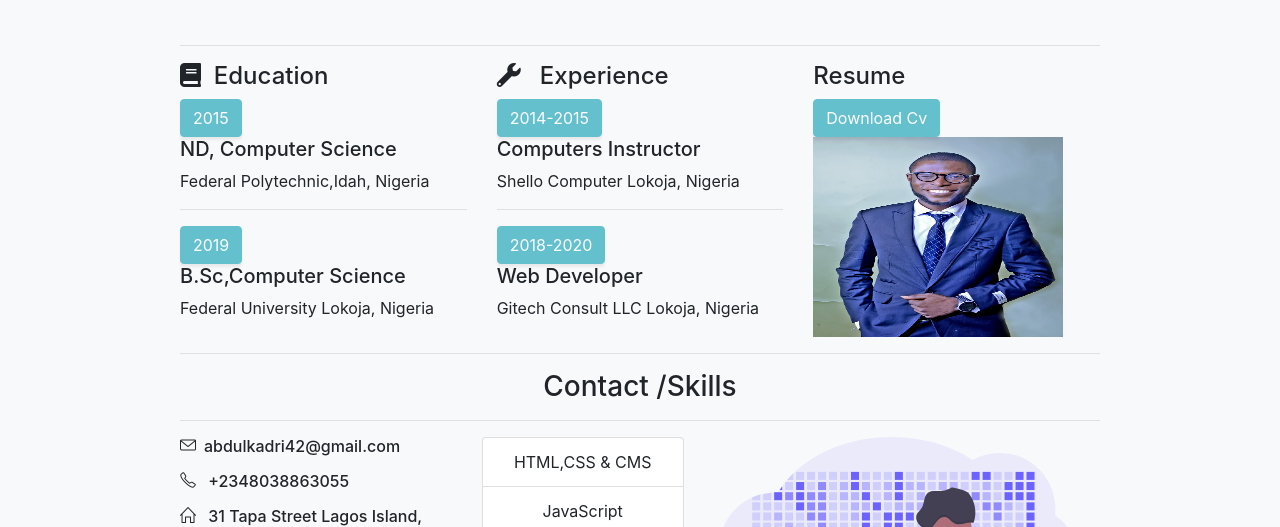
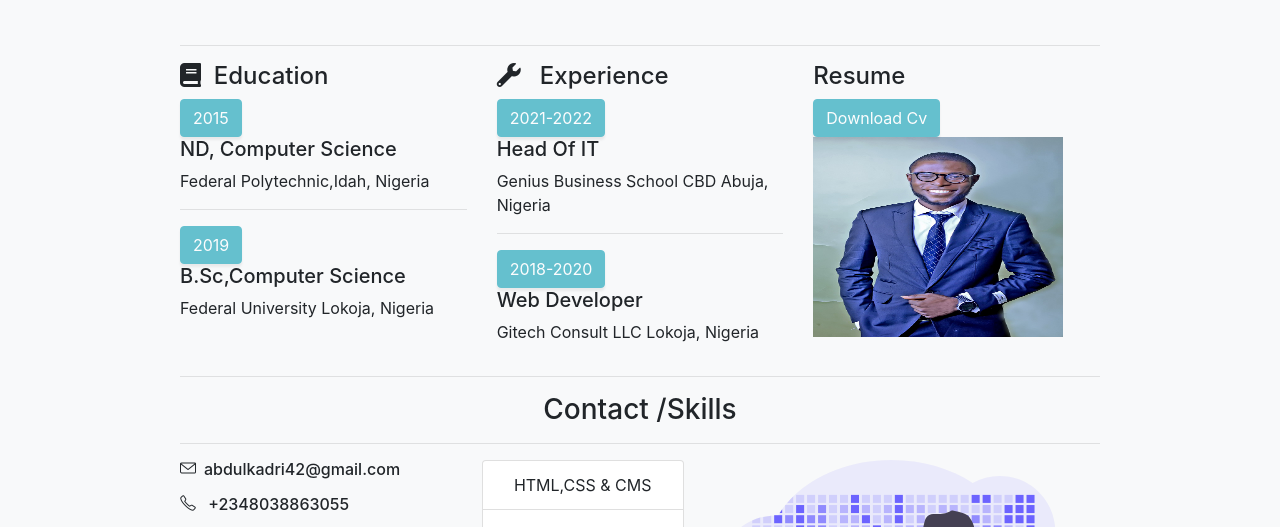
Before and after one commit to kadrikondi/kadrikondi.github.io, a website with bundled scripts: page index.html in a window 1280 px wide. Shown: the part 1119-1646 px from the top of the page. Built offline with nearby package versions, Linux system fonts and the light colour scheme; files whose address does not match are found by name.

Commit message:
add working experience

```diff
--- a/index.html
+++ b/index.html
@@ -201,9 +201,9 @@
 
               <div class="col-lg-4 text-left">
                 <h4><span class="fa fa-wrench"></span> &nbsp; Experience</h4>
-                <button class="btn btn btn-info disabled">2014-2015</button>
-                <h5>Computers Instructor</h5>
-                <p>Shello Computer Lokoja, Nigeria</p>
+                <button class="btn btn btn-info disabled">2021-2022</button>
+                <h5>Head Of IT</h5>
+                <p>Genius Business School CBD Abuja, Nigeria</p>
                 <hr />
                 <button class="btn btn btn-info disabled">2018-2020</button>
                 <h5>Web Developer</h5>
```
